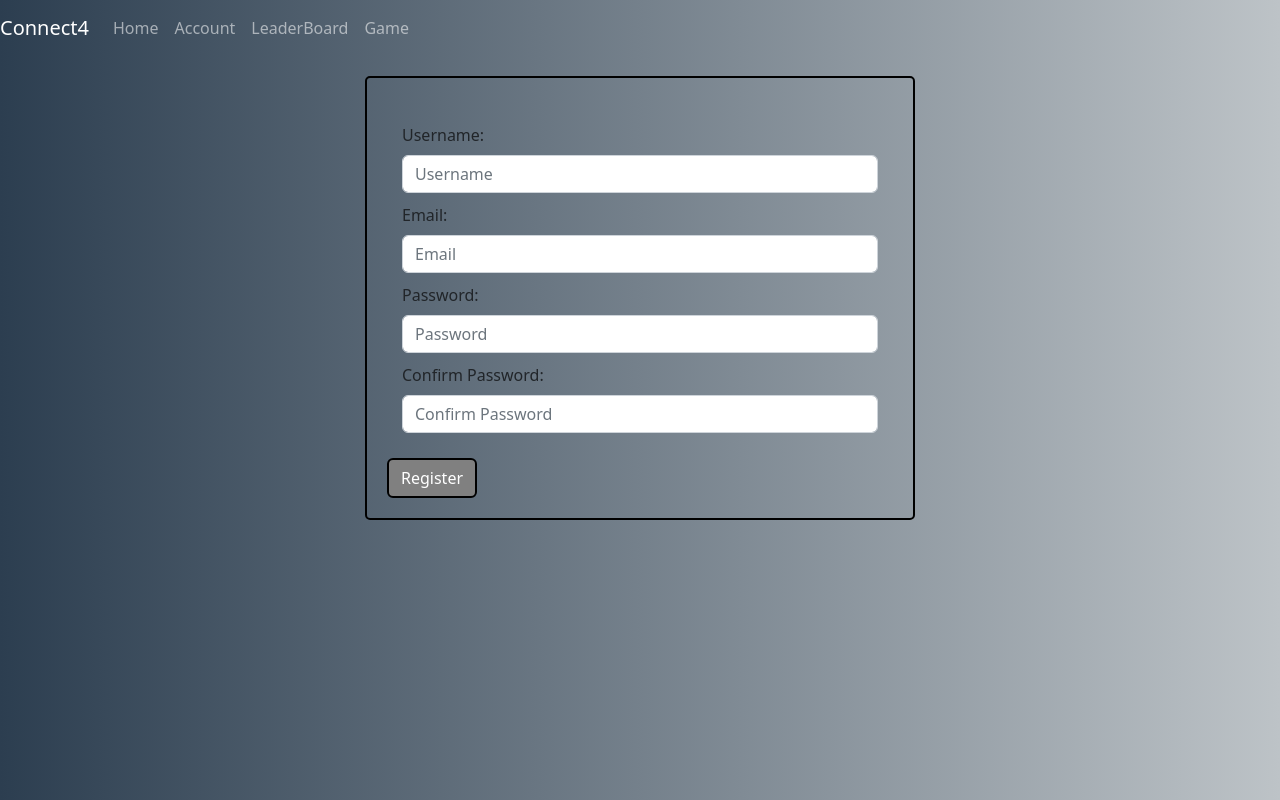
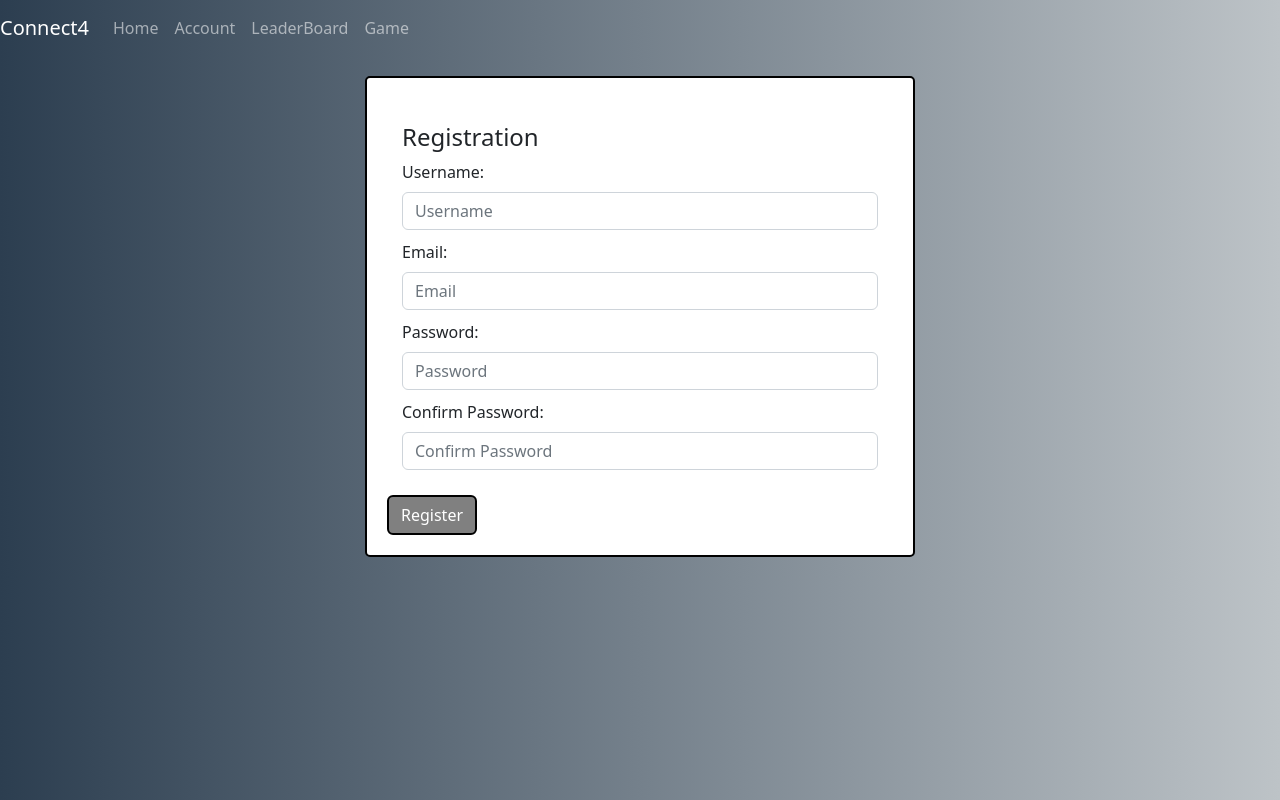
Before and after one commit to DiegoVG08/COMP589-CONNECT4, a React (Create React App) app: page /Account in a window 1280 px wide. Built offline with nearby package versions, Linux system fonts and the light colour scheme.

Commit message:
updating for presentation

```diff
--- a/src/App.css
+++ b/src/App.css
@@ -200,7 +200,7 @@ table {
 .tile {
   height: 80px;
   width: 80px;
-  background-color: blue;
+  background-color: black;
   display: flex;
   flex-direction: row;
   justify-content: center;
--- a/src/pages/login.js
+++ b/src/pages/login.js
@@ -79,9 +79,10 @@ const Registration = () => {
   };
 
   return (
-    <div className="form" style={{ backgroundColor: "transparent", border: "2px solid black" }}>
+    <div className="form" style={{ backgroundColor: "white", border: "2px solid black" }}>
   <div class="form-body" >
     <div class="form-group">
+      <h4>Registration</h4>
       <label class="form-label" for="username">Username:</label>
       <input class="form-control" type="text" id="username" placeholder="Username" value={username} onChange={(e) => setUsername(e.target.value)} />
     </div>
--- a/src/pages/userlogin.js
+++ b/src/pages/userlogin.js
@@ -50,9 +50,10 @@ const Login = () => {
   }, []);
 
   return (
-    <div className="form" style={{ backgroundColor: "transparent", border: "2px solid black" }}>
+    <div className="form" style={{ backgroundColor: "white", border: "2px solid black", alignContent: 'center', padding: '20px', }}>
   <div class="form-body">
     <div class="mb-3">
+      <h3> Login</h3>
       <label for="email" class="form-label">Email</label>
       <input type="email" class="form-control" id="email" placeholder="Email" value={email} onChange={(e) => setEmail(e.target.value)} />
     </div>
```
